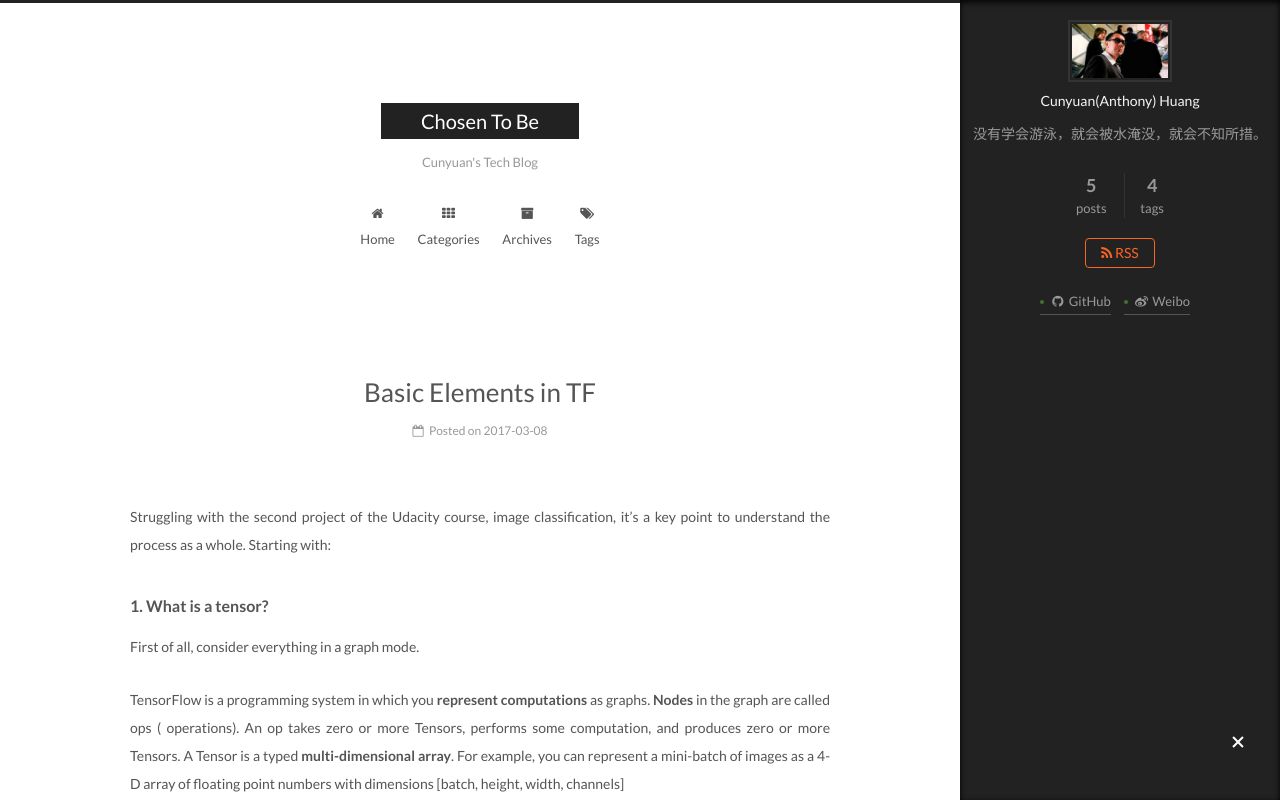
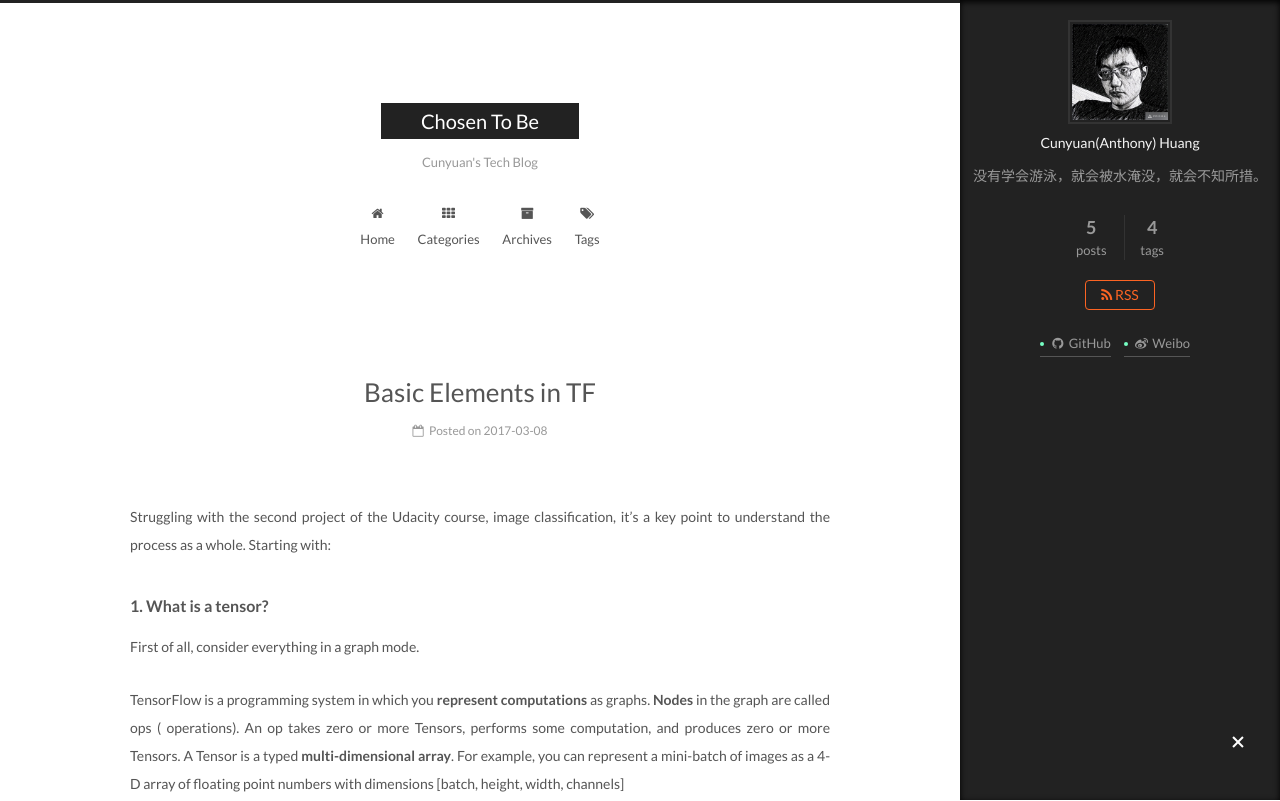
Before and after one commit to hcuny/cunyuan.github.io, a plain HTML site: page index.html in a window 1280 px wide. Shown: the top 801 px of the page. Drawn offline with Linux system fonts and the light colour scheme.

Commit message:
Site updated: 2017-03-09 23:08:32

```diff
--- a/css/main.css
+++ b/css/main.css
@@ -1698,7 +1698,7 @@ pre .javascript .function {
   width: 4px;
   height: 4px;
   border-radius: 50%;
-  background: #466e34;
+  background: #75ffc3;
 }
 .links-of-blogroll {
   font-size: 13px;
--- a/index.html
+++ b/index.html
@@ -267,7 +267,7 @@
     <span hidden itemprop="author" itemscope itemtype="http://schema.org/Person">
       <meta itemprop="name" content="Cunyuan(Anthony) Huang">
       <meta itemprop="description" content="">
-      <meta itemprop="image" content="/uploads/wong.jpg">
+      <meta itemprop="image" content="/uploads/self.jpg">
     </span>
 
     <span hidden itemprop="publisher" itemscope itemtype="http://schema.org/Organization">
@@ -408,7 +408,7 @@
     <span hidden itemprop="author" itemscope itemtype="http://schema.org/Person">
       <meta itemprop="name" content="Cunyuan(Anthony) Huang">
       <meta itemprop="description" content="">
-      <meta itemprop="image" content="/uploads/wong.jpg">
+      <meta itemprop="image" content="/uploads/self.jpg">
     </span>
 
     <span hidden itemprop="publisher" itemscope itemtype="http://schema.org/Organization">
@@ -561,7 +561,7 @@
     <span hidden itemprop="author" itemscope itemtype="http://schema.org/Person">
       <meta itemprop="name" content="Cunyuan(Anthony) Huang">
       <meta itemprop="description" content="">
-      <meta itemprop="image" content="/uploads/wong.jpg">
+      <meta itemprop="image" content="/uploads/self.jpg">
     </span>
 
     <span hidden itemprop="publisher" itemscope itemtype="http://schema.org/Organization">
@@ -678,7 +678,7 @@
     <span hidden itemprop="author" itemscope itemtype="http://schema.org/Person">
       <meta itemprop="name" content="Cunyuan(Anthony) Huang">
       <meta itemprop="description" content="">
-      <meta itemprop="image" content="/uploads/wong.jpg">
+      <meta itemprop="image" content="/uploads/self.jpg">
     </span>
 
     <span hidden itemprop="publisher" itemscope itemtype="http://schema.org/Organization">
@@ -797,7 +797,7 @@
     <span hidden itemprop="author" itemscope itemtype="http://schema.org/Person">
       <meta itemprop="name" content="Cunyuan(Anthony) Huang">
       <meta itemprop="description" content="">
-      <meta itemprop="image" content="/uploads/wong.jpg">
+      <meta itemprop="image" content="/uploads/self.jpg">
     </span>
 
     <span hidden itemprop="publisher" itemscope itemtype="http://schema.org/Organization">
@@ -942,7 +942,7 @@
       <section class="site-overview sidebar-panel sidebar-panel-active">
         <div class="site-author motion-element" itemprop="author" itemscope itemtype="http://schema.org/Person">
           <img class="site-author-image" itemprop="image"
-               src="/uploads/wong.jpg"
+               src="/uploads/self.jpg"
                alt="Cunyuan(Anthony) Huang" />
           <p class="site-author-name" itemprop="name">Cunyuan(Anthony) Huang</p>
 
```
Also changed, not shown: 2017/03/05/First-post/index.html (+2 -2 lines), 2017/03/05/hello-world/index.html (+2 -2 lines), 2017/03/08/SQL_query/index.html (+2 -2 lines), 2017/03/08/Tensor/index.html (+2 -2 lines), 2017/03/08/Tree_Model_Thinking/index.html (+2 -2 lines), archives/2017/03/index.html (+1 -1 lines), archives/2017/index.html (+1 -1 lines), archives/index.html (+1 -1 lines), categories/index.html (+3 -1 lines), tags/Database-Interview/index.html (+1 -1 lines), tags/Deep-Learning/index.html (+1 -1 lines), tags/Machine-Learning/index.html (+1 -1 lines), tags/Tea-Hour/index.html (+1 -1 lines), tags/index.html (+1 -3 lines).
